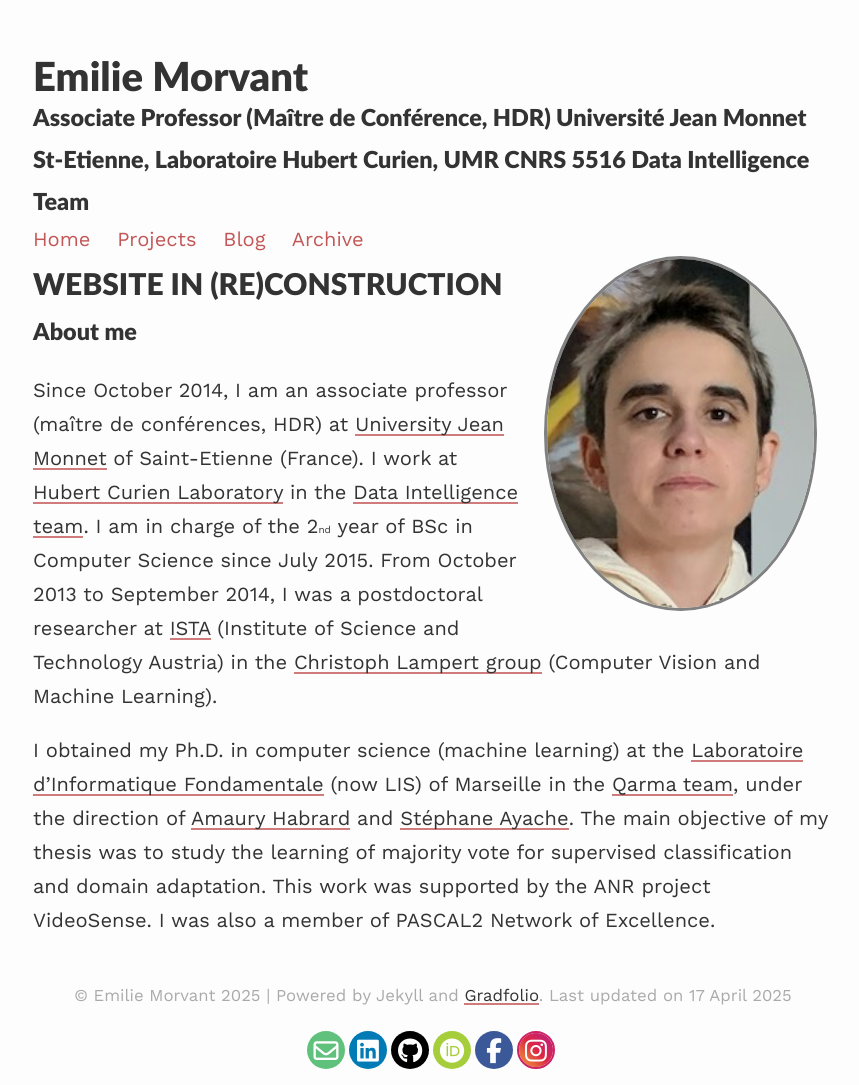
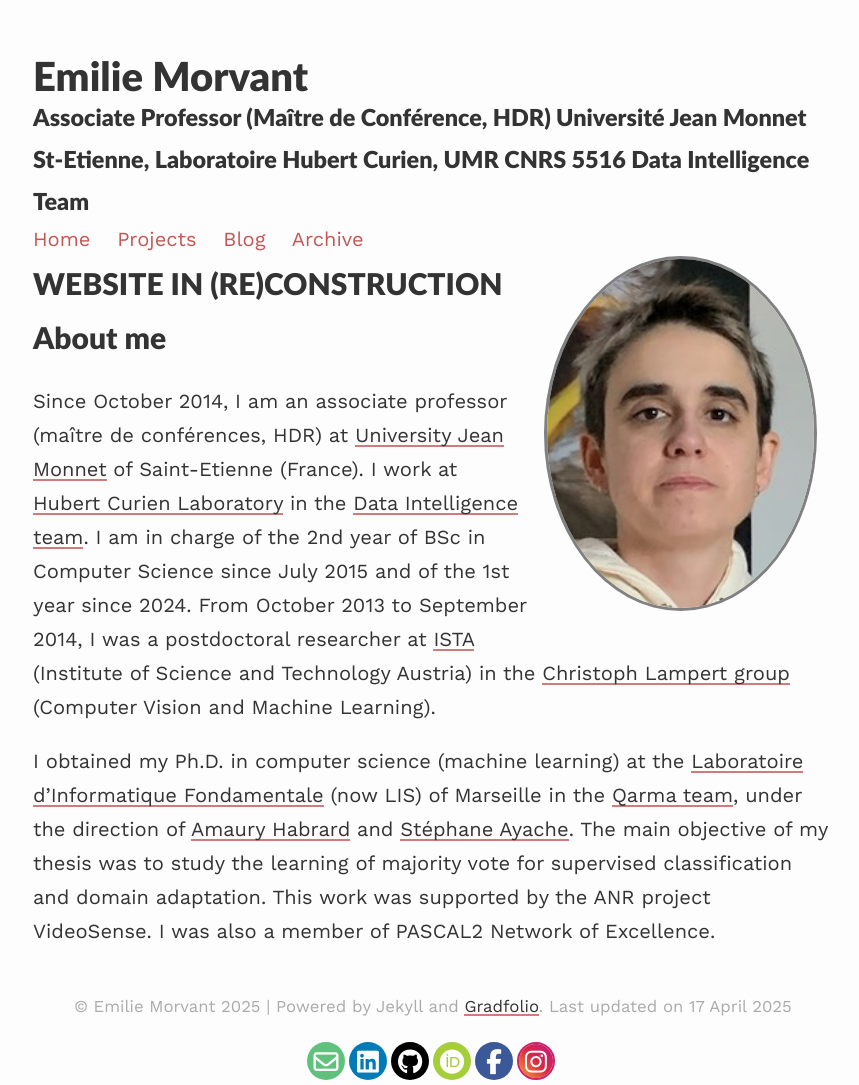
Before and after one commit to emorvant/emorvant.github.io, a Jekyll site: the page built from index.md, in a window 1280 px wide. Shown: the whole page, without its empty margins (207-1066 px from the left). Built offline with Jekyll 4.4.1, drawn with Linux system fonts in a browser that asks for light colours.

```diff
--- a/index.md
+++ b/index.md
@@ -9,9 +9,9 @@ published: true
 
 # WEBSITE IN (RE)CONSTRUCTION
 
-### About me
+## About me
 
 Since October 2014, I am an associate professor (maître de conférences, HDR) at [University Jean Monnet](https://portail.univ-st-etienne.fr){:target="_blank"} of Saint-Etienne (France).
-I work at [Hubert Curien Laboratory](http://laboratoirehubertcurien.fr){:target="_blank"} in the [Data Intelligence team](https://laboratoirehubertcurien.univ-st-etienne.fr/en/teams/data-intelligence.html){:target="_blank"}. I am in charge of the 2<FONT size="1">nd</FONT> year of BSc in Computer Science since July 2015. From October 2013 to September 2014, I was a postdoctoral researcher at [ISTA](https://ist.ac.at/){:target="_blank"} (Institute of Science and Technology Austria) in the [Christoph Lampert group](http://pub.ist.ac.at/~chl/){:target="_blank"} (Computer Vision and Machine Learning).
+I work at [Hubert Curien Laboratory](http://laboratoirehubertcurien.fr){:target="_blank"} in the [Data Intelligence team](https://laboratoirehubertcurien.univ-st-etienne.fr/en/teams/data-intelligence.html){:target="_blank"}. I am in charge of the 2nd year of BSc in Computer Science since July 2015 and of the 1st year since 2024. From October 2013 to September 2014, I was a postdoctoral researcher at [ISTA](https://ist.ac.at/){:target="_blank"} (Institute of Science and Technology Austria) in the [Christoph Lampert group](http://pub.ist.ac.at/~chl/){:target="_blank"} (Computer Vision and Machine Learning).
 
 I obtained my Ph.D. in computer science (machine learning) at the [Laboratoire d'Informatique Fondamentale](https://www.lis-lab.fr){:target='_blank'} (now LIS) of Marseille in the [Qarma team](https://qarma.lis-lab.fr){:target="_blank"}, under the direction of [Amaury Habrard](https://perso.univ-st-etienne.fr/habrarda/){:target='_blank'} and [Stéphane Ayache](https://stephane-ayache.pedaweb.univ-amu.fr/wordpress/){:target='_blank'}. The main objective of my thesis was to study the learning of majority vote for supervised classification and domain adaptation. This work was supported by the ANR project VideoSense. I was also a member of PASCAL2 Network of Excellence.
```
